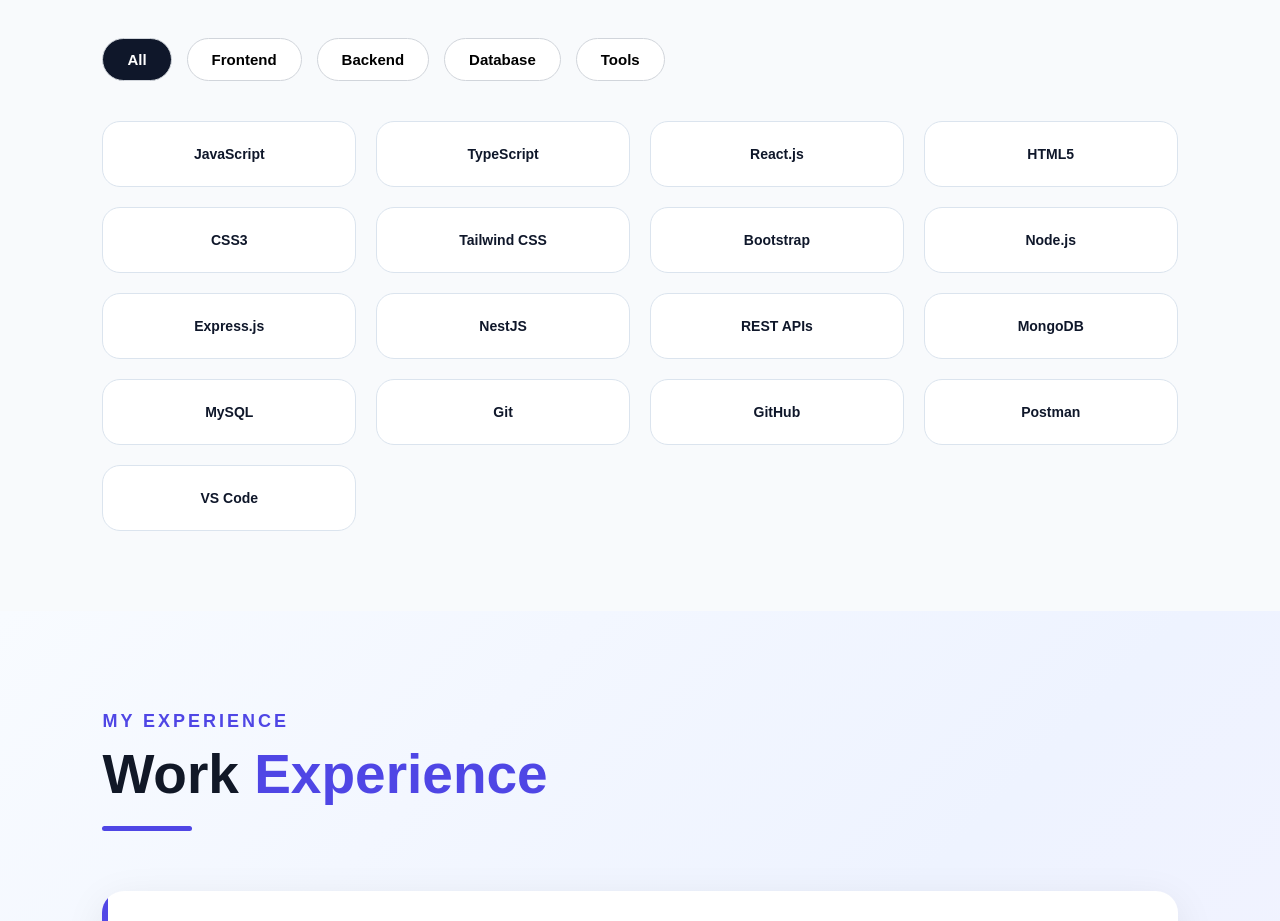
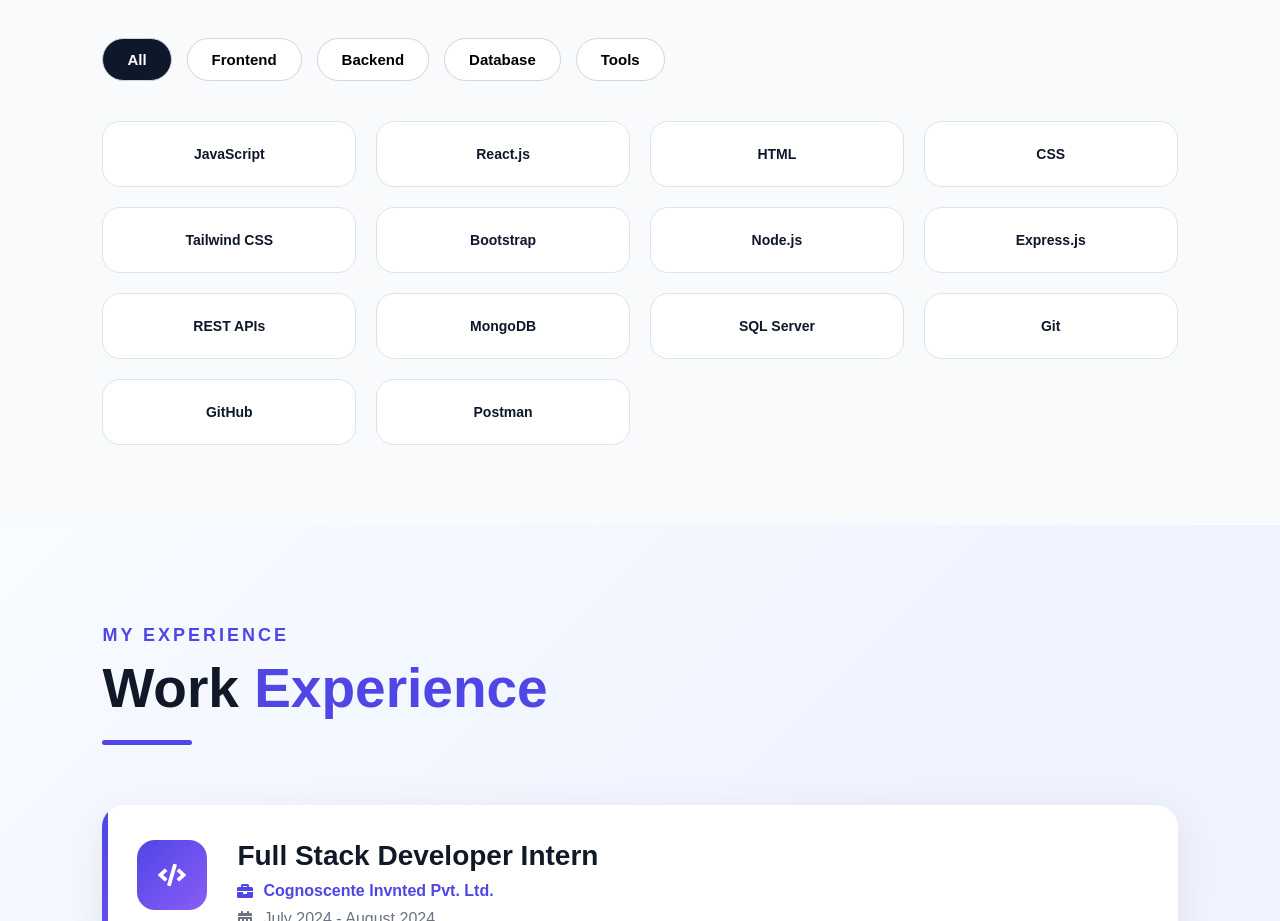
Before and after one commit to BrightCoder1/New-Portfolio, a React app: page / in a window 1280 px wide. Shown: the part 1880-2801 px from the top of the page. Built offline with nearby package versions, Linux system fonts and the light colour scheme; the HTML template or start-up script is replaced by a standard one.

Commit message:
update the skills.jsx

```diff
--- a/src/components/Skills.jsx
+++ b/src/components/Skills.jsx
@@ -4,28 +4,25 @@ import "../index.css";
 const tech = [
     // Frontend
     { name: "JavaScript", category: "Frontend" },
-    { name: "TypeScript", category: "Frontend" },
     { name: "React.js", category: "Frontend" },
-    { name: "HTML5", category: "Frontend" },
-    { name: "CSS3", category: "Frontend" },
+    { name: "HTML", category: "Frontend" },
+    { name: "CSS", category: "Frontend" },
     { name: "Tailwind CSS", category: "Frontend" },
     { name: "Bootstrap", category: "Frontend" },
 
     // Backend
     { name: "Node.js", category: "Backend" },
     { name: "Express.js", category: "Backend" },
-    { name: "NestJS", category: "Backend" },
     { name: "REST APIs", category: "Backend" },
 
     // Database
     { name: "MongoDB", category: "Database" },
-    { name: "MySQL", category: "Database" },
+    { name: "SQL Server", category: "Database" },
 
     // Tools
     { name: "Git", category: "Tools" },
     { name: "GitHub", category: "Tools" },
-    { name: "Postman", category: "Tools" },
-    { name: "VS Code", category: "Tools" },
+    { name: "Postman", category: "Tools" }
 ];
 
 const categories = [
```
